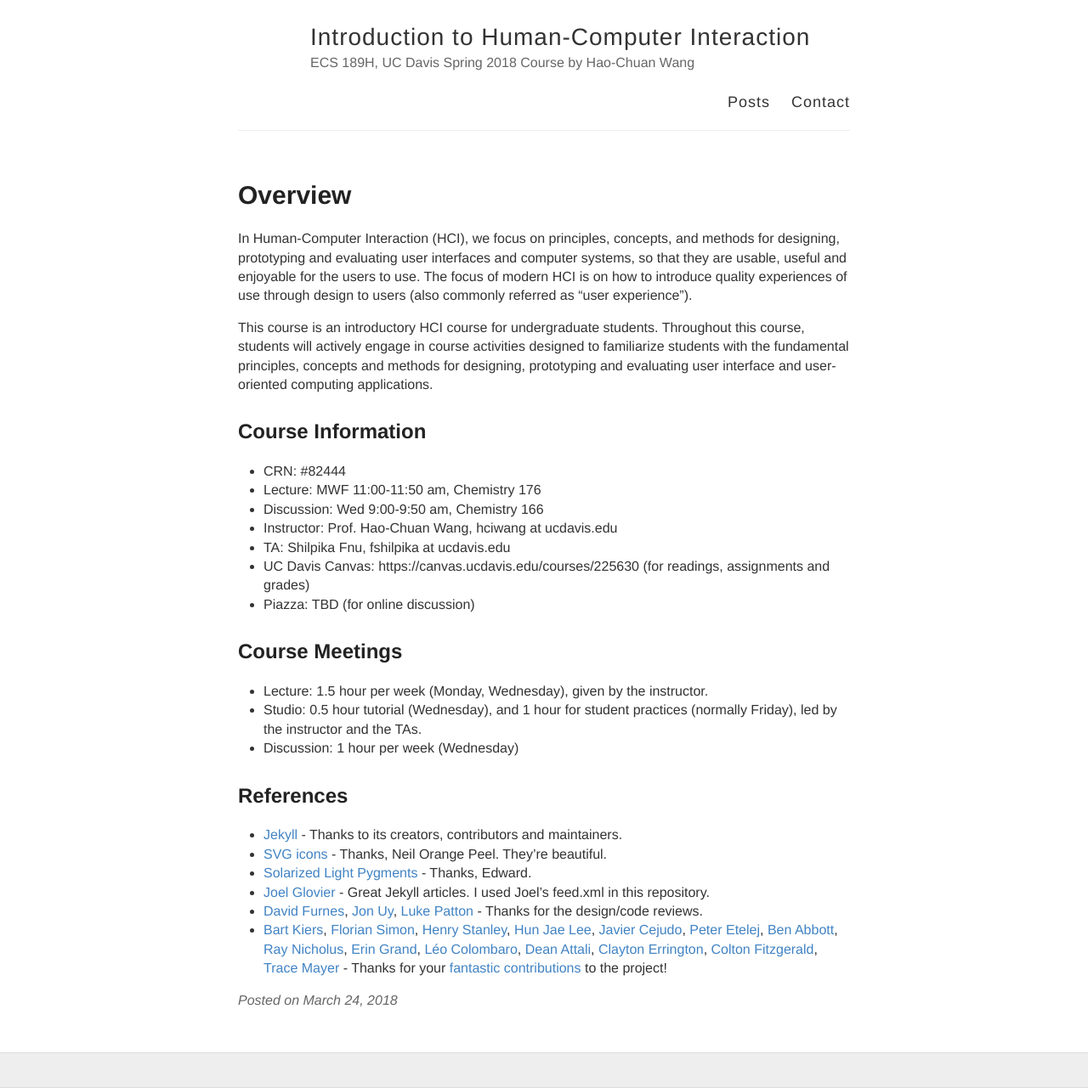
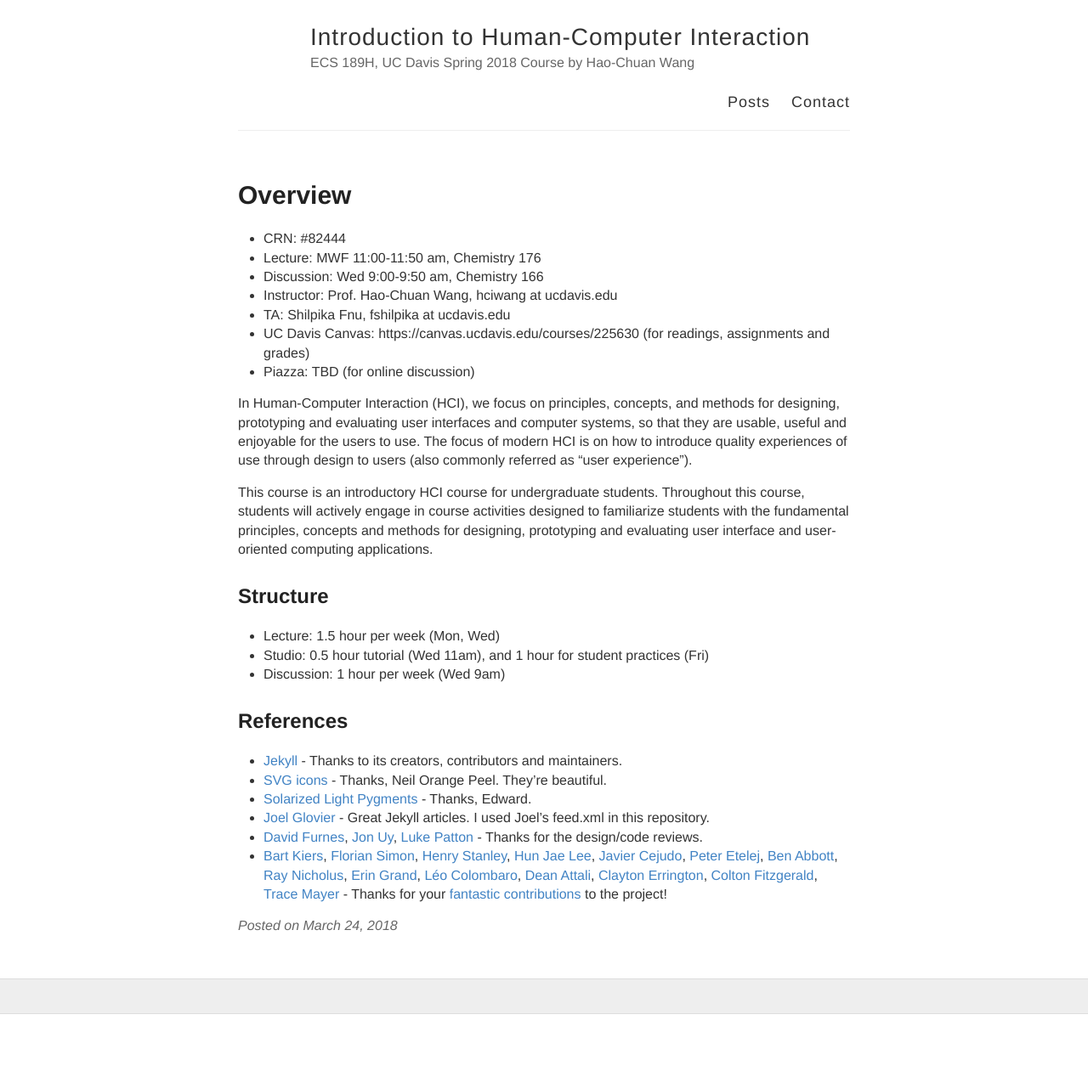
Before and after one commit to hciwang/hciwang.github.io, a Jekyll site: the page built from _posts/2018-3-24-About.md, in a window 1280 px wide. Shown: the whole page at 85% size. Built offline with Jekyll 4.4.1, drawn with Linux system fonts in a browser that asks for light colours; after the commit the page ends 1194 px from its top, so only the background shows below that; some of the changed lines change nothing that is shown.

Commit message:
Update 2018-3-24-About.md

```diff
--- a/_posts/2018-3-24-About.md
+++ b/_posts/2018-3-24-About.md
@@ -2,12 +2,6 @@
 layout: post
 title: Overview
 ---
-
-In Human-Computer Interaction (HCI), we focus on principles, concepts, and methods for designing, prototyping and evaluating user interfaces and computer systems, so that they are usable, useful and enjoyable for the users to use. The focus of modern HCI is on how to introduce quality experiences of use through design to users (also commonly referred as "user experience").
-
-This course is an introductory HCI course for undergraduate students. Throughout this course, students will actively engage in course activities designed to familiarize students with the fundamental principles, concepts and methods for designing, prototyping and evaluating user interface and user-oriented computing applications.
-
-## Course Information
 * CRN: #82444
 * Lecture: MWF 11:00-11:50 am, Chemistry 176
 * Discussion: Wed 9:00-9:50 am, Chemistry 166
@@ -16,11 +10,15 @@ This course is an introductory HCI course for undergraduate students. Throughout
 * UC Davis Canvas: https://canvas.ucdavis.edu/courses/225630 (for readings, assignments and grades)
 * Piazza: TBD (for online discussion)
 
-## Course Meetings
+In Human-Computer Interaction (HCI), we focus on principles, concepts, and methods for designing, prototyping and evaluating user interfaces and computer systems, so that they are usable, useful and enjoyable for the users to use. The focus of modern HCI is on how to introduce quality experiences of use through design to users (also commonly referred as "user experience").
 
-* Lecture: 1.5 hour per week (Monday, Wednesday), given by the instructor.
-* Studio: 0.5 hour tutorial (Wednesday), and 1 hour for student practices (normally Friday), led by the instructor and the TAs.
-* Discussion: 1 hour per week (Wednesday)
+This course is an introductory HCI course for undergraduate students. Throughout this course, students will actively engage in course activities designed to familiarize students with the fundamental principles, concepts and methods for designing, prototyping and evaluating user interface and user-oriented computing applications.
+
+## Structure
+
+* Lecture: 1.5 hour per week (Mon, Wed)
+* Studio: 0.5 hour tutorial (Wed 11am), and 1 hour for student practices (Fri)
+* Discussion: 1 hour per week (Wed 9am)
 
 ## References
 
```
